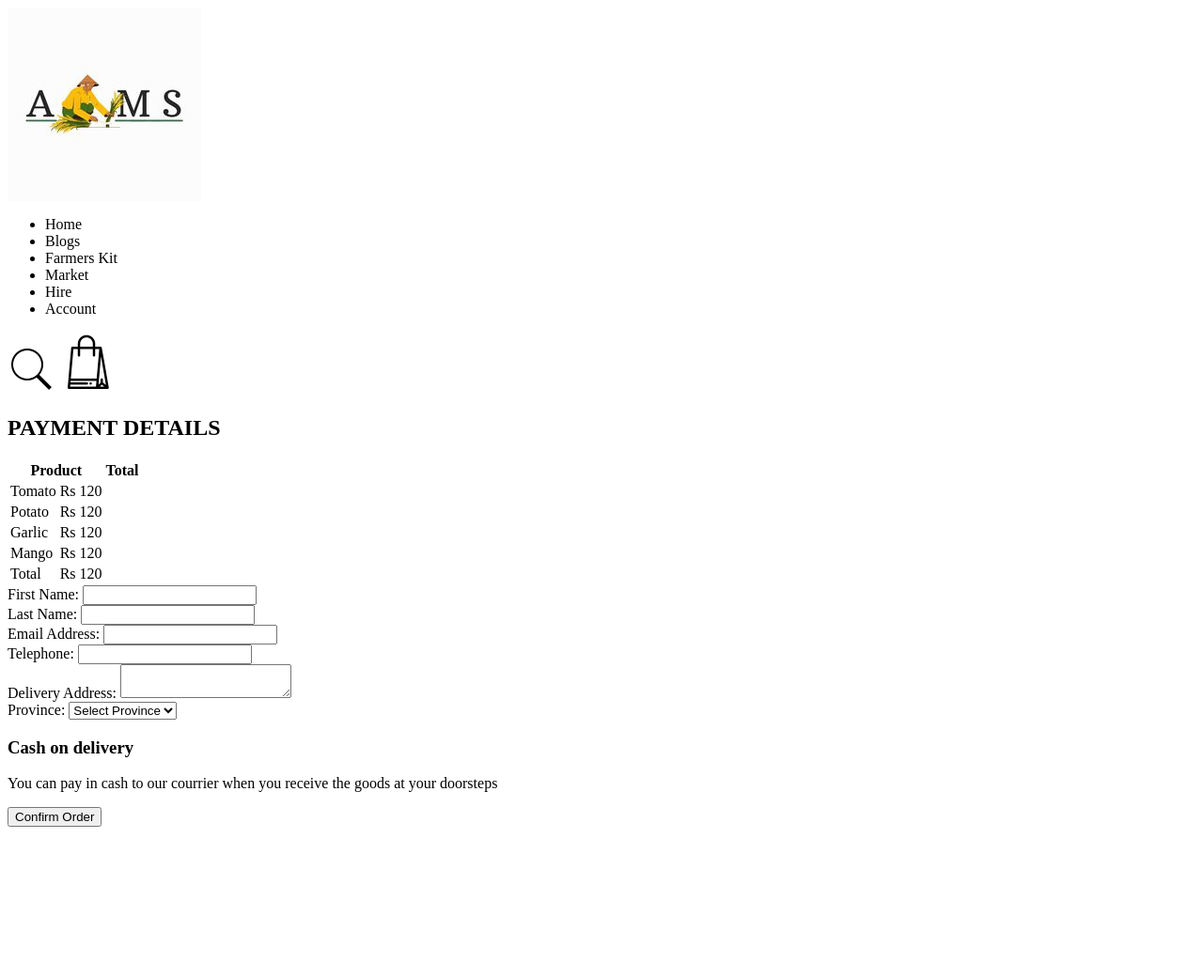
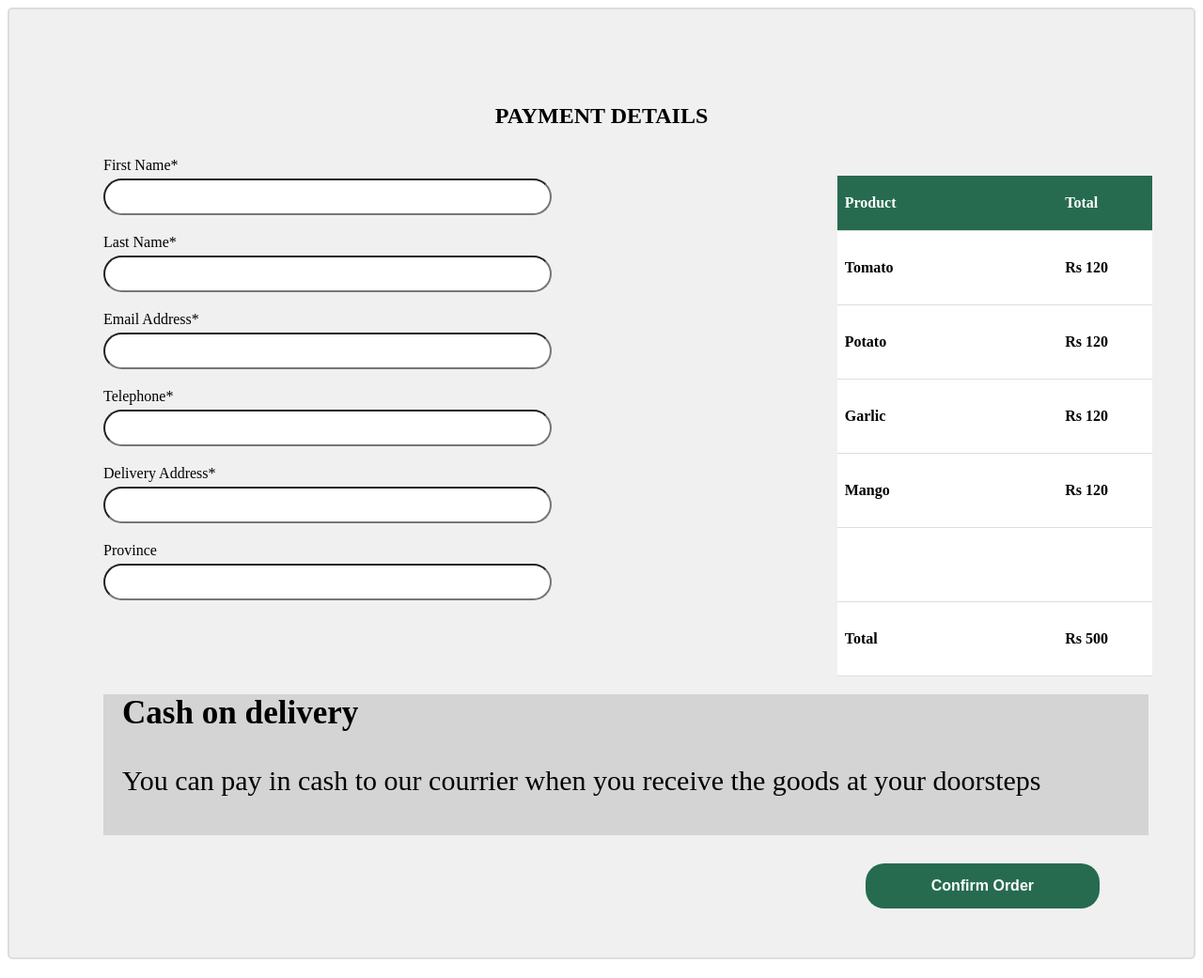
Before and after one commit to PunMahesh/AIMS, a Django app: template templates/confirmorder.html in a window 1280 px wide. Shown: the whole page at 94% size. Before the commit the page ends 880 px from the top, so only its background shows below. Run offline with Django 4.2, Linux system fonts and the light colour scheme; the template is opened without the code that fills it, so the values that code supplies are empty.

Commit message:
updated payment details

```diff
--- /dev/null
+++ b/static/css/confirmorder.css
@@ -0,0 +1,145 @@
+/* conformorder */
+/* Payment details section */
+
+.payment-details {
+    background-color: #F0F0F0;
+    border: 2px solid #ddd;
+    border-radius: 5px;
+    padding: 100px;
+    margin-bottom: 20px;
+    max-width: 1200px;
+  }
+
+  .payment-details h2 {
+    background-color: #F0F0F0;
+    color: #000000;
+    margin-top: 0;
+    text-align: center;
+    margin-bottom: 30px;
+
+  }
+
+  .payment-details form {
+    background-color: #F0F0F0;
+    width: 15%;
+    border-radius: 20px;
+    margin-bottom: 100px;
+
+  }
+
+  .payment-details form .form-group {
+    background-color: #F0F0F0;
+    margin-bottom: 20px;
+  }
+
+  .payment-details form label {
+    background-color: #F0F0F0;
+    display: block;
+    margin-bottom: 5px;
+  }
+
+  .payment-details form input,
+  .payment-details form textarea,
+  .payment-details form select {
+    border-radius: 20px;
+    width: 300%;
+    padding: 10px;
+
+  }
+  .payment-form {
+    display: flex;
+    flex-direction: column;
+    gap: 1rem;
+    padding: 1rem;
+    border: 2px solid #ccc;
+    border-radius: 5px;
+  }
+
+  .payment-form label {
+    font-size: 1.2rem;
+    font-weight: bold;
+
+  }
+
+  element {
+    width: 578px;
+    height: 36px;
+  }
+
+
+
+  .product-table-container {
+    max-width: 800px;
+  padding-top: 0px;
+  float: right;
+  height: 0;
+  }
+      table {
+        border-collapse: collapse;
+        width: 120%;
+        margin: 20px auto;
+        padding-left: 100px;
+        background-color: #FFFFFF;
+      }
+      th, td {
+        width: 70%;
+        padding: 30px;
+        text-align: left;
+        border-bottom: 1px solid #ddd;
+        font-weight: bold;
+        color: #000000;
+        padding-left: 8px;
+      }
+      th {
+        background-color: #266B50;
+        font-weight: bold;
+        padding-top: 20px;
+        padding-bottom: 20px;
+        color: #FFFFFF;
+
+      }
+
+
+      .total-r {
+        font-weight: bold;
+        border-top: 2px solid #000;
+      }
+      .product-name {
+        text-transform: capitalize;
+      }
+
+      /* .product-total{
+       margin-top: 200px;
+      } */
+
+  .confirm-order-btn {
+    display: flex;
+    background-color: #266B50;
+    color: #FFFFFF;
+    border: none;
+    padding: 15px 70px;
+    font-size: 16px;
+    border-radius: 20px;
+    cursor: pointer;
+    float: right;
+    font-weight: bold;
+
+  }
+
+  .cod-box {
+    width: 103%;
+    margin-bottom: 30px;
+    background-color: #D4D4D4;
+    color: #000;
+    font-size: 30px;
+    height: 150px;
+    padding-left: 20px;
+
+  }
+
+
+
+  .confirmorder {
+    margin-top: 10px;
+
+  }
--- a/templates/confirmorder.html
+++ b/templates/confirmorder.html
@@ -3,125 +3,81 @@
         <meta charset="UTF-8">
         <meta name="viewport" content="width=device-width, initial-scale=1.0">
         <meta http-equiv="X-UA-Compatible" content="ie=edge">
-        <link rel="stylesheet" href="style.css">
+        <link rel="stylesheet" href="confirmorder.css">
         <link href="https://fonts.googleapis.com/css2?family=Material+Symbols+Outlined:wght@200" rel="stylesheet" />
     </head>
+
         <body>
-        <header>
-            <div class="header-div">
-                <div class="logo-container">
-                    <img src="assets/images/logo.png" alt="logo"/>
-                </div>
-                <div class="nav-items-container">
-                    <nav>
-                        <ul class="nav-ul">
-                            <li>Home</li>
-                            <li>Blogs</li>
-                            <li>Farmers Kit</li>
-                            <li>Market</li>
-                            <li>Hire</li>
-                            <li>Account</li>
-                        </ul>
-                    </nav>
-                </div>
-                <div class="cart-search-container">
-                    <img src="assets/images/search.png" alt="search-button"/>
-                    <img src="assets/images/shopping-bag.png" alt="cart-button"/>
-                </div>
-            </div>
-        </header>
-   <body>
-
         <div class="payment-details">
           <h2>PAYMENT DETAILS</h2>
           <div class="product-table-container">
-              <div class="product-table">
             <table>
-                  <thead>
               <tr>
-                      <th colspan="2">Product</th>
+                <th>Product</th>
                 <th>Total</th>
               </tr>
-                  </thead>
-                  <tbody>
               <tr>
-                      <td class="product-name">Tomato</td>
+                <td>Tomato</td>
                 <td>Rs 120</td>
-                      <td></td>
               </tr>
               <tr>
-                      <td class="product-name">Potato</td>
+                <td>Potato</td>
                 <td>Rs 120</td>
-                      <td></td>
               </tr>
               <tr>
-                      <td class="product-name">Garlic</td>
+                <td>Garlic</td>
                 <td>Rs 120</td>
-                      <td></td>
               </tr>
               <tr>
-                      <td class="product-name">Mango</td>
+                <td>Mango</td>
                 <td>Rs 120</td>
-                      <td></td>
               </tr>
-                    <td class="product-name">Total</td>
-                      <td>Rs 120</td>
-                      <td></td>
+              <tr>
+                <td colspan="2">&nbsp;</td>
               </tr>
-                  </tbody>
+              <tr>
+                <td>Total</td>
+                <td>Rs 500</td>
+              </tr>
             </table>
-              </div>
+
             </div>
           <form>
             <div class="form-group">
-              <label for="firstName">First Name:</label>
+              <label for="firstName">First Name*</label>
               <input type="text" id="firstName" name="firstName" required>
             </div>
             <div class="form-group">
-              <label for="lastName">Last Name:</label>
+              <label for="lastName">Last Name*</label>
               <input type="text" id="lastName" name="lastName" required>
             </div>
             <div class="form-group">
-              <label for="email">Email Address:</label>
+              <label for="email">Email Address*</label>
               <input type="email" id="email" name="email" required>
             </div>
             <div class="form-group">
-              <label for="telephone">Telephone:</label>
+              <label for="telephone">Telephone*</label>
               <input type="tel" id="telephone" name="telephone" required>
             </div>
             <div class="form-group">
-              <label for="address">Delivery Address:</label>
-              <textarea id="address" name="address" required></textarea>
+              <label for="address">Delivery Address*</label>
+              <input type="address" id="address" name="address" required>
             </div>
             <div class="form-group">
-              <label for="province">Province:</label>
-              <select id="province" name="province" required>
-                <option value="">Select Province</option>
-                <option value="Province 1">Province 1</option>
-                <option value="Province 2">Province 2</option>
-                <option value="Province 3">Province 3</option>
-                <option value="Province 4">Province 4</option>
-                <option value="Province 5">Province 5</option>
-                <option value="Province 6">Province 6</option>
-                <option value="Province 7">Province 7</option>
-              </select>
+              <label for="province">Province</label>
+              <input type="province" id="province" name="province" required>
               </div>
 
               </form>
 
 
-            <!-- <div class="Cash-on-delivery">
-        <h3>Cash on Delivery</h3>
-      </div>
-
-        <p>You can pay in cash to our courrier when you receive the goods at your doorsteps</p>
-        <div class="confirm"> -->
-
           <div class="cod-box">
             <h3>Cash on delivery</h3>
             <p>You can pay in cash to our courrier when you receive the goods at your doorsteps</p>
           </div>
+          <div class="confirmorder">
           <button class="confirm-order-btn">Confirm Order</button>
+        </div>
           </form>
         </div>
        </body>
```
Lines whose indentation alone changed are shown as unchanged.
